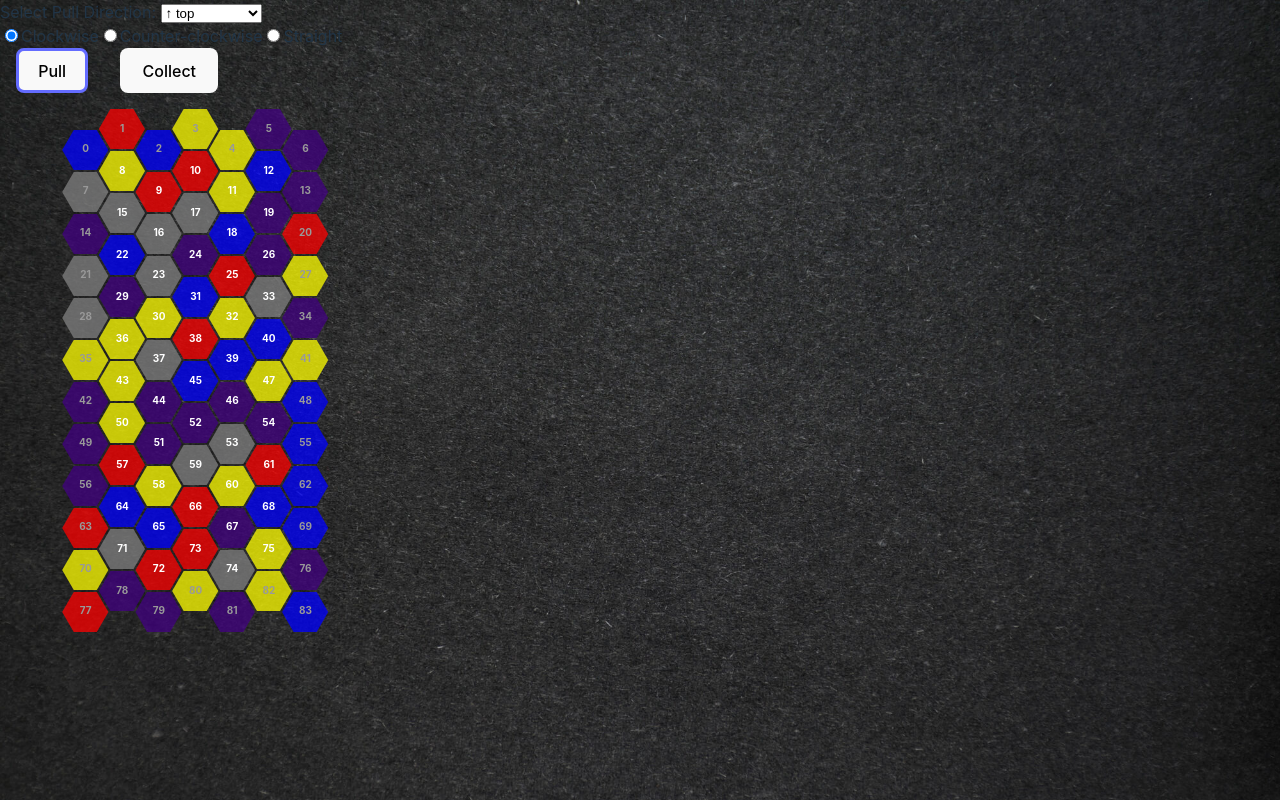
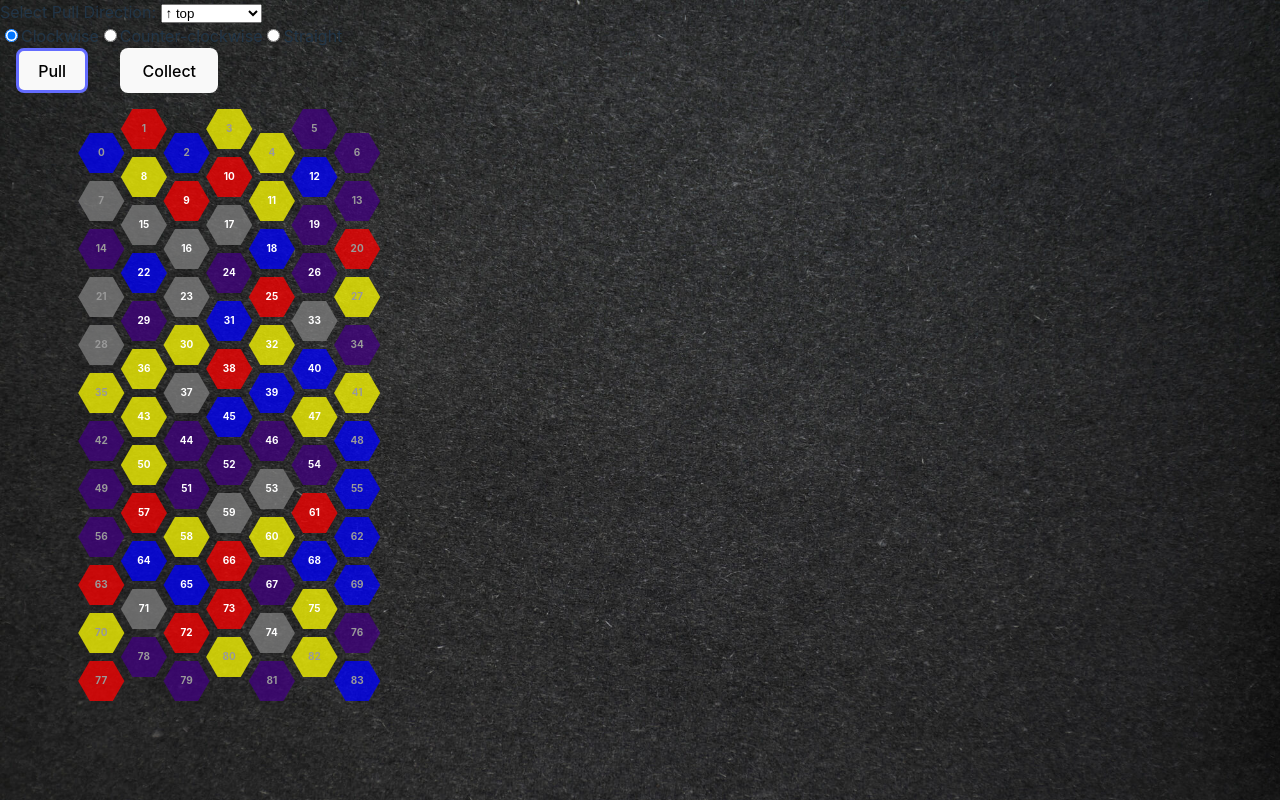
Before and after one commit to cdehaan/hexpull, a React (Vite) app: page / in a window 1280 px wide. Built offline with nearby package versions, Linux system fonts and the light colour scheme.

Commit message:
Style and layout changes

```diff
--- a/src/App.tsx
+++ b/src/App.tsx
@@ -4,10 +4,12 @@ import { ActionsType, HexPatternsType, HexType, PowerupEffectType } from "./type
 import { getNeighborCoords } from "./utils/NeighborUtils";
 import { detectLinesAndLoops } from "./utils/detectLinesAndLoops";
 
+const BOARD_MARGIN = 8;
+const REMOVED_HEXES_MARGIN = 8;
 const NUMBER_OF_COLUMNS = 7;
 const NUMBER_OF_ROWS = 12;
 const HEX_HEIGHT = 40;
-const HEX_MARGIN = 2;
+const HEX_MARGIN = 8;
 const HEX_RATIO = 2 / Math.sqrt(3); // Ratio of hex width to height
 const HEX_WIDTH = HEX_HEIGHT * HEX_RATIO; // Width of a hex
 const COLUMN_WIDTH = HEX_WIDTH * 0.75 + HEX_MARGIN; // Width of a column
@@ -35,7 +37,11 @@ const HexGrid: React.FC = () => {
 
   let hexPatterns:HexPatternsType[] = detectLinesAndLoops(hexes);
 
-  const hexRefs = useRef<SVGPolygonElement[] | null[]>(
+  //const polygonRefs = useRef<SVGPolygonElement[] | null[]>(
+  //  Array.from({ length: NUMBER_OF_COLUMNS * NUMBER_OF_ROWS }, () => null)
+  //);
+
+  const hexRefs = useRef<SVGGElement[] | null[]>(
     Array.from({ length: NUMBER_OF_COLUMNS * NUMBER_OF_ROWS }, () => null)
   );
 
@@ -205,12 +211,13 @@ const HexGrid: React.FC = () => {
       const hexRef = hexRefs.current[hex.index];
       if (hexRef) {
         if (hex.x !== null && hex.y !== null) {
-          const xPos = hex.x * COLUMN_WIDTH + HEX_WIDTH * 1;
+          const xPos = hex.x * COLUMN_WIDTH + HEX_WIDTH * 1 + BOARD_MARGIN + REMOVED_HEXES_MARGIN;
           const yPos = hex.y * ROW_HEIGHT + (hex.x % 2 === 0 ? ROW_HEIGHT / 2 : 0);
           hexRef.setAttribute("transform", `translate(${xPos}, ${yPos})`);
         } else {
+          const xOffset = BOARD_MARGIN;
           const yOffset = removedTiles.findIndex((tile) => tile.removedIndex === hex.removedIndex) * HEX_HEIGHT * 0.67;
-          hexRef.setAttribute("transform", `translate(0, ${yOffset})`);
+          hexRef.setAttribute("transform", `translate(${xOffset}, ${yOffset})`);
         }
       }
     });
@@ -223,6 +230,8 @@ const HexGrid: React.FC = () => {
 
   const fieldHexes = hexes.filter((hex) => hex.removedIndex === null);
   const removedHexes = hexes.filter((hex) => hex.removedIndex !== null);
+
+  const hexPoints = `0,${HEX_HEIGHT / 2} ${HEX_WIDTH / 4},0 ${(HEX_WIDTH * 3) / 4},0 ${HEX_WIDTH},${HEX_HEIGHT / 2} ${(HEX_WIDTH * 3) / 4},${HEX_HEIGHT} ${HEX_WIDTH / 4},${HEX_HEIGHT}`;
 
   return (
     <>
@@ -238,7 +247,6 @@ const HexGrid: React.FC = () => {
       >
         {fieldHexes.map((hex) => {
           const hexPattern = hexPatterns?.find((pattern) => pattern.index === hex.index);
-          const evenColumn = hex.x! % 2 === 0;
           const isEdge = hexPattern && hexPattern.edge;
           const isLine = hexPattern && hexPattern.lines.length > 0;
           const lineCount = hexPattern ? hexPattern.lines.length : 0;
@@ -248,28 +256,34 @@ const HexGrid: React.FC = () => {
           const isQueued = hex.isQueuedForCollection;
           const strokeOpacity = isEdge ? 0.8 : 1;
           const displayIndex = true;
+
+          const textX = HEX_WIDTH / 2;
+          const textY = HEX_HEIGHT / 2;
+
           return (
-            <g key={hex.index}>
+            <g
+              key={hex.index}
+              ref={(el) => (hexRefs.current[hex.index] = el)}
+              style={{ transition: "transform 0.3s ease" }}
+            >
               <polygon
-                ref={(el) => (hexRefs.current[hex.index] = el)}
-                points={`0,${HEX_HEIGHT / 2} ${HEX_WIDTH / 4},0 ${(HEX_WIDTH * 3) / 4},0 ${HEX_WIDTH},${HEX_HEIGHT / 2} ${(HEX_WIDTH * 3) / 4},${HEX_HEIGHT} ${HEX_WIDTH / 4},${HEX_HEIGHT}`}
+                points={hexPoints}
                 style={{
                   fill: colors[hex.color],
                   stroke: (isLine && isCore) ? `rgba(128,255,128,${strokeOpacity})` : isLine ? `rgba(0,255,0,${strokeOpacity})` : isCore ? `rgba(255,255,255,${strokeOpacity})` : isLoop ? colors[hex.color] : `rgba(0,0,0,${strokeOpacity})`,
                   strokeWidth: isCore ? "10px" : `${lineCount*3}px`,
                   cursor: "pointer",
-                  transition: "transform 0.3s ease",
                   opacity: isQueued ? 0.5 : 1,
                 }}
                 onClick={() => handleHexClick(hex)}
               />
               <text
-                x={((hex.x ?? 0) + 1.9) * (COLUMN_WIDTH)}
-                y={(hex.y ?? 0) * (ROW_HEIGHT) + (HEX_HEIGHT / (evenColumn ? 1 : 2))}
+                x={textX}
+                y={textY}
                 textAnchor="middle"
                 dominantBaseline="middle"
                 fill={isPowerup ? "#000" : isEdge ? "#999" : "white"}
-                style={{ pointerEvents: "none", fontSize: isLoop ? "14px" : "10px" , fontWeight: "bold" }}
+                style={{ pointerEvents: "none", fontSize: isLoop ? "14px" : "10px", fontWeight: "bold" }}
                 opacity={isQueued ? 0.5 : 1}
               >
                 {displayIndex ? hex.index.toString() : ""}
@@ -290,7 +304,7 @@ const HexGrid: React.FC = () => {
                 strokeWidth: "1px",
                 cursor: "pointer",
                 transition: "transform 0.3s ease",
-              filter: pileIndex%2 === 1 ? "drop-shadow(0 0 2px white)" : undefined,
+                filter: pileIndex % 2 === 1 ? "drop-shadow(0 0 2px white)" : undefined,
               }}
             />
           ))}
```
Lines whose indentation alone changed are shown as unchanged.
